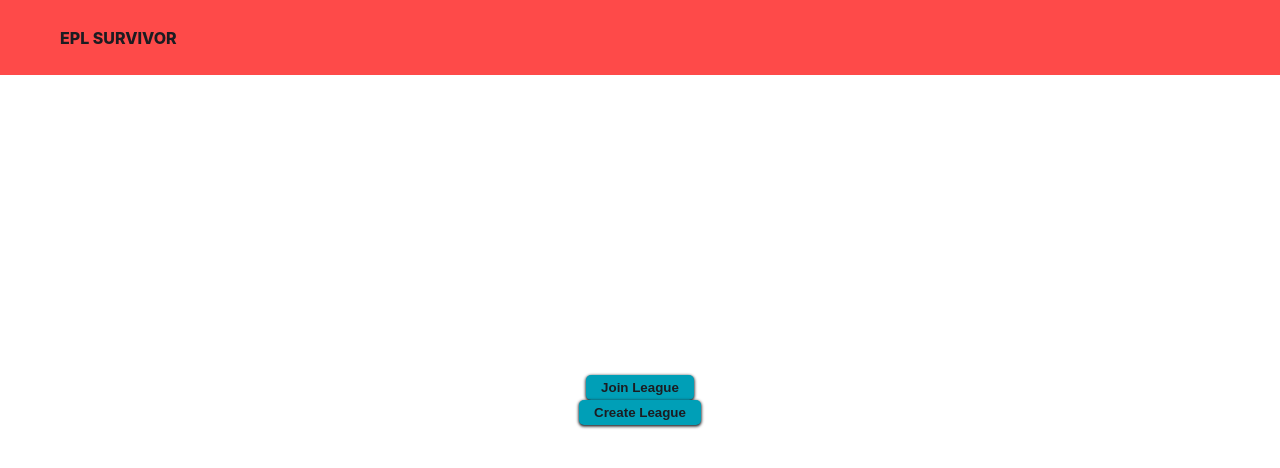
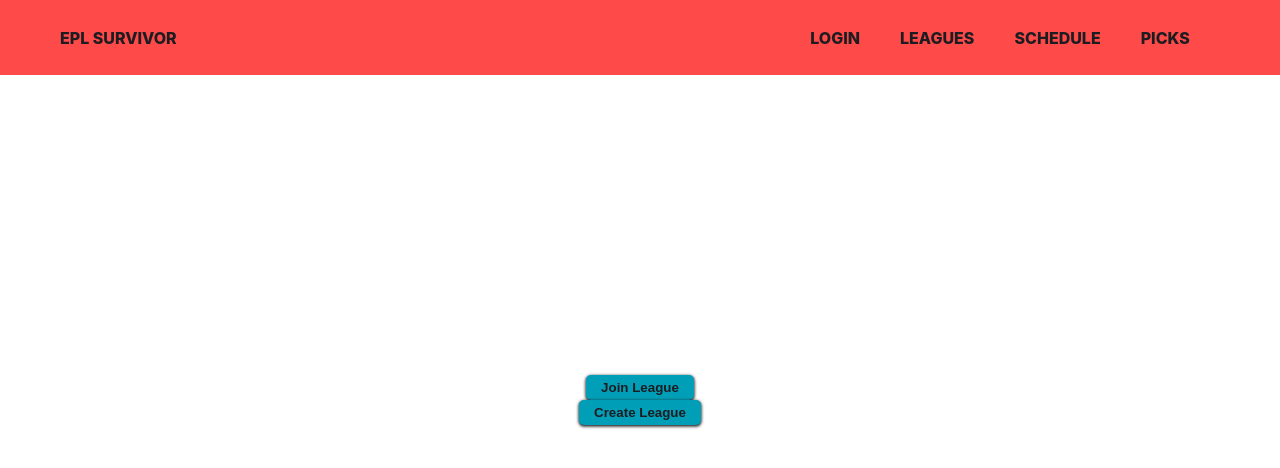
Before and after one commit to zashirah/premier-league-survivor, a React (Create React App) app in the folder client/: page / in a window 1280 px wide. Shown: the top 468 px of the page. Built offline with nearby package versions, Linux system fonts and the light colour scheme.

Commit message:
changed nav bar to work better with non logged in users

```diff
--- a/client/src/components/shared/Header.jsx
+++ b/client/src/components/shared/Header.jsx
@@ -57,11 +57,19 @@ const Header = ({ currentUser, handleLogout }) => {
         </NavItem>
       </NavLeft>
       <NavRight>
-        {currentUser && (
+        {currentUser ? (
           <>
             <NavItem onClick={handleLogout}>
               <Link>Logout</Link>
             </NavItem>
+          </>
+        ) : (
+          <>
+            <NavItem onClick={handleLogout}>
+              <Link to="/login">Login</Link>
+            </NavItem>
+          </>
+        )}
         <NavItem>
           <Link to="/leagues">Leagues</Link>
         </NavItem>
@@ -71,8 +79,6 @@ const Header = ({ currentUser, handleLogout }) => {
         <NavItem>
           <Link to="/picks">Picks</Link>
         </NavItem>
-          </>
-        )}
       </NavRight>
     </Nav>
   )
```
Lines whose indentation alone changed are shown as unchanged.
